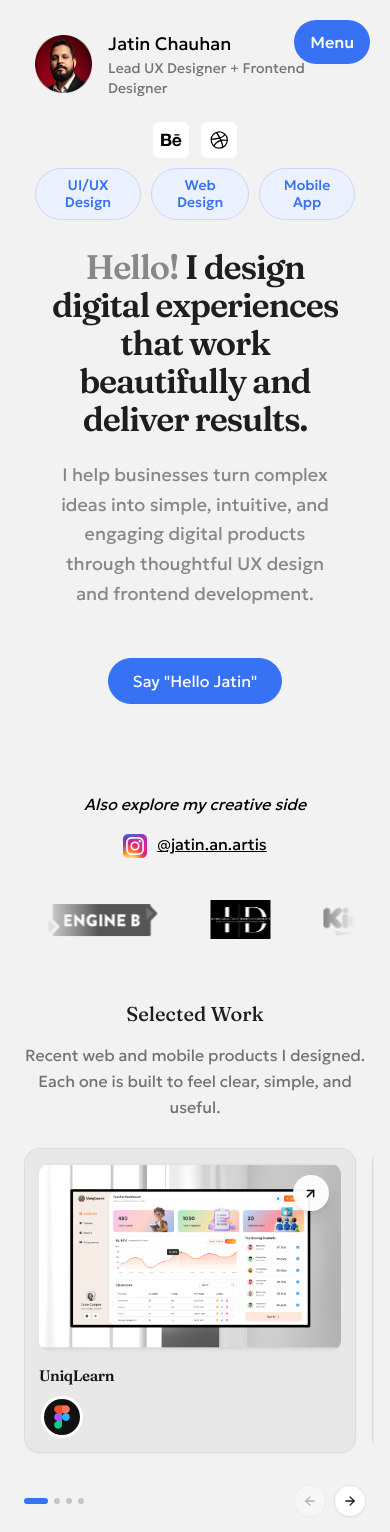
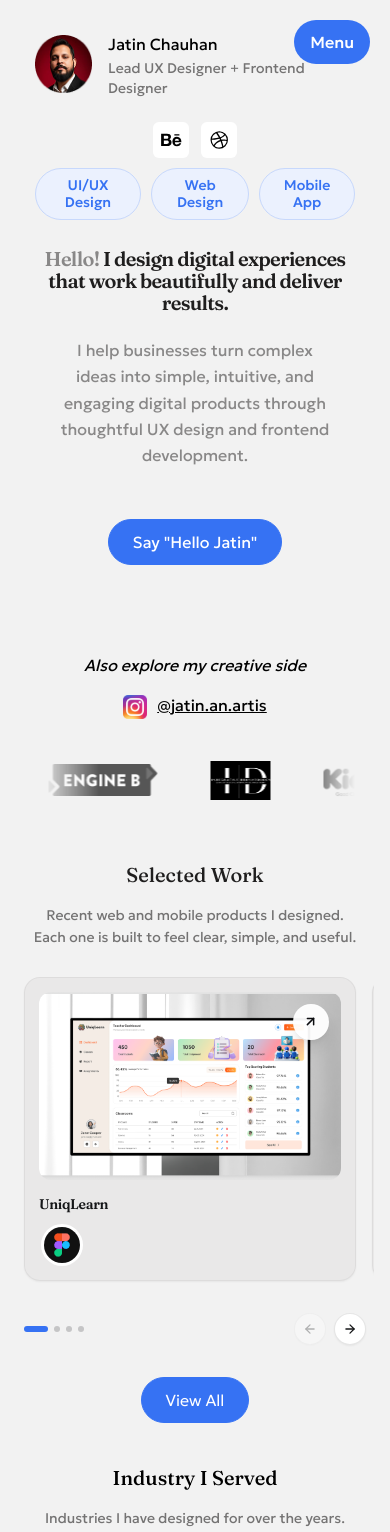
Before and after one commit to chauhanjatin/jc-portfolio, a React (Vite) app: page / in a window 390 px wide. Shown: the top 1532 px of the page. Built offline with nearby package versions, Linux system fonts and the light colour scheme.

Commit message:
Enhance typography by adding !important to font-size properties for headings and text elements in App.css. Also, add a new section-lead class with a font-size of 14px.

```diff
--- a/src/App.css
+++ b/src/App.css
@@ -1738,22 +1738,22 @@ display: grid;
   }
 
   h1 {
-    font-size: 20px;
+    font-size: 20px !important;
     line-height: 40px;
   }
 
   h2 {
-    font-size: 20px;
+    font-size: 20px !important;
     line-height: 30px;
   }
 
   h3 {
-    font-size: 14px;
+    font-size: 14px !important;
     line-height: 20px;
   }
 
   h4 {
-    font-size: 16px;
+    font-size: 16px !important;
     line-height: 20px;
   }
 
@@ -1795,13 +1795,17 @@ display: grid;
   }
 
   .Designe-text {
-    font-size: 14px;
+    font-size: 14px !important;
   }
 
   .Portfolio-contant {
     padding: 14px;
     height: 140px;
   }
+
+  .section-lead {
+    font-size: 14px
+}
 
   .Portfolio-contant h3 {
     font-size: 16px;
```
